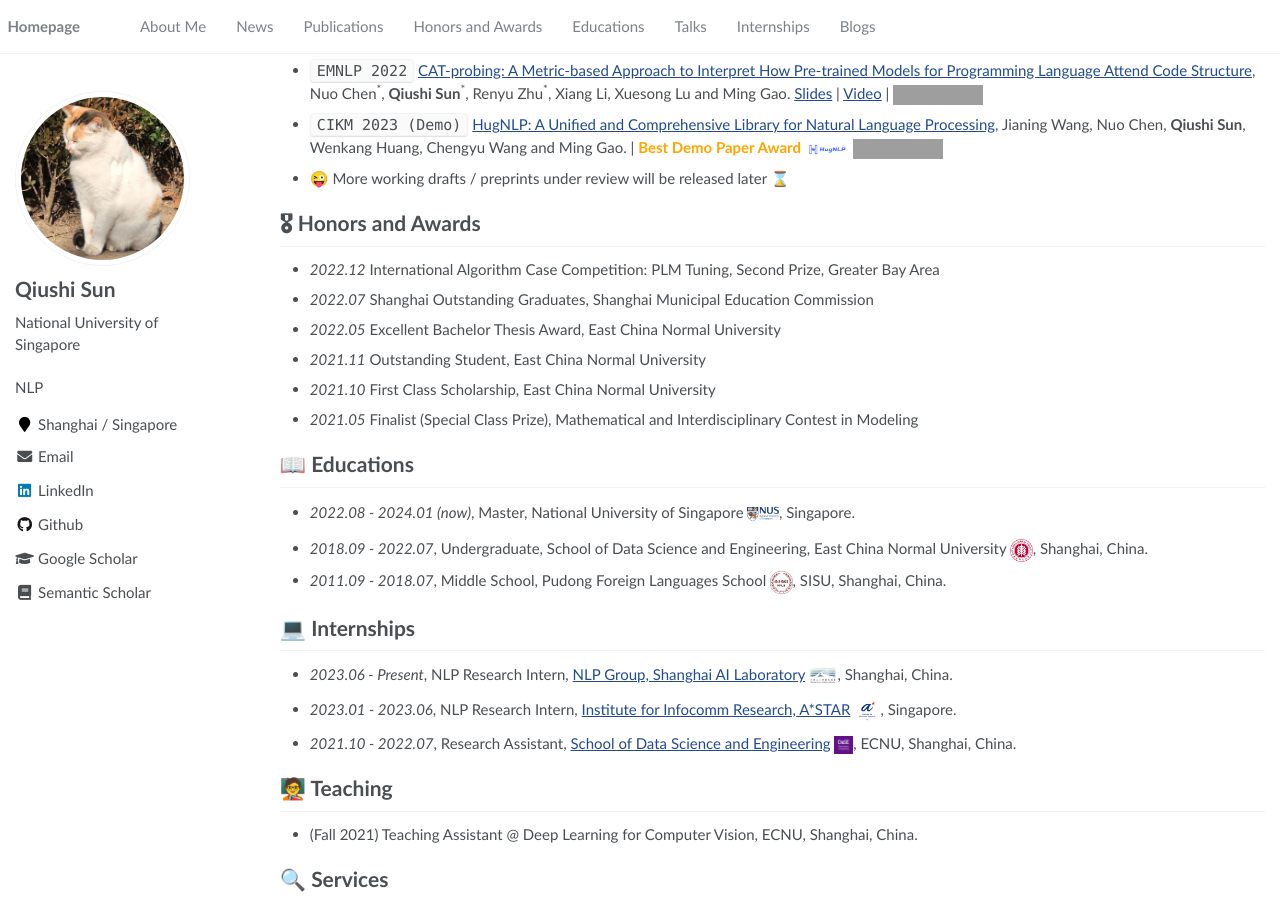
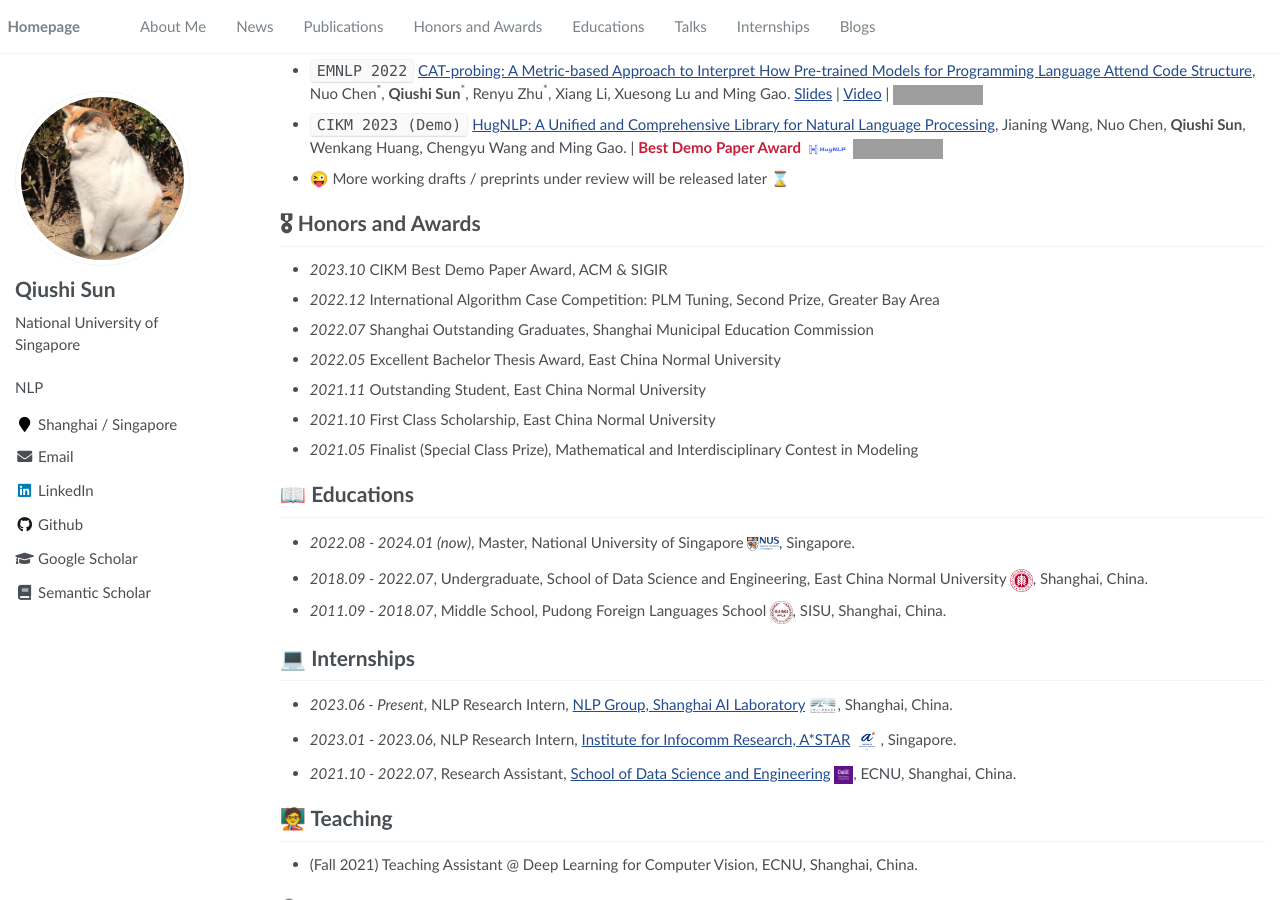
Before and after one commit to lixiang3776/lixiang3776.github.io, a Jekyll site: the page built from _pages/about.md, in a window 1280 px wide and 900 px high, scrolled down 880 px. Built offline with Jekyll 4.4.1, drawn with Linux system fonts in a browser that asks for light colours; grey boxes are pictures that could not be loaded.

Commit message:
update: misc

```diff
--- a/_pages/about.md
+++ b/_pages/about.md
@@ -55,10 +55,11 @@ Nuo Chen<sup>&#42;</sup>, **Qiushi Sun**<sup>&#42;</sup>, Renyu Zhu<sup>&#42;</s
 - ``ACL 2023`` [Do Large Language Models Know What They Don't Know?](https://arxiv.org/abs/2305.18153), Zhangyue Yin, **Qiushi Sun**, Qipeng Guo, Jiawen Wu, Xipeng Qiu and Xuanjing Huang. [Slides](./files/ACL23_LLMSA-Presentation.pdf) \| [Video](https://youtu.be/VTl8FAdNJEI) \| [![](https://img.shields.io/github/stars/yinzhangyue/SelfAware?style=social&label=Code+Stars)](https://github.com/yinzhangyue/SelfAware)
 - ``ACL 2023`` [When Gradient Descent Meets Derivative-Free Optimization: A Match Made in Black-Box Scenario](https://arxiv.org/abs/2305.10013), Chengcheng Han, Liqing Cui, Renyu Zhu, Jianing Wang, Nuo Chen, **Qiushi Sun**, Xiang Li and Ming Gao.
 - ``EMNLP 2022`` [CAT-probing: A Metric-based Approach to Interpret How Pre-trained Models for Programming Language Attend Code Structure](https://arxiv.org/abs/2210.04633), Nuo Chen<sup>&#42;</sup>, **Qiushi Sun**<sup>&#42;</sup>, Renyu Zhu<sup>&#42;</sup>, Xiang Li, Xuesong Lu and Ming Gao. [Slides](./files/EMNLP22_Presentation.pdf) \| [Video](https://doi.org/10.48448/76ht-3y46) \| [![](https://img.shields.io/github/stars/QiushiSun/CodeAttention?style=social&label=Code+Stars)](https://github.com/QiushiSun/CodeAttention)
-- ``CIKM 2023 (Demo)`` [HugNLP: A Unified and Comprehensive Library for Natural Language Processing](https://api.semanticscholar.org/CorpusID:257232389), Jianing Wang, Nuo Chen, **Qiushi Sun**, Wenkang Huang, Chengyu Wang and Ming Gao. \| <span style="color: orange;">**Best Demo Paper Award**</span> <img src='./images/hugnlp-logo.png' style='width: 2.95em;'> [![](https://img.shields.io/github/stars/wjn1996/HugNLP?style=social&label=Code+Stars)](https://github.com/HugAILab/HugNLP)
+- ``CIKM 2023 (Demo)`` [HugNLP: A Unified and Comprehensive Library for Natural Language Processing](https://api.semanticscholar.org/CorpusID:257232389), Jianing Wang, Nuo Chen, **Qiushi Sun**, Wenkang Huang, Chengyu Wang and Ming Gao. \| <span style="color: #C41E3A;">**Best Demo Paper Award**</span> <img src='./images/hugnlp-logo.png' style='width: 2.95em;'> [![](https://img.shields.io/github/stars/wjn1996/HugNLP?style=social&label=Code+Stars)](https://github.com/HugAILab/HugNLP)
 - 😜 More working drafts / preprints under review will be released later ⌛️
 
 # 🎖 Honors and Awards
+- *2023.10* CIKM Best Demo Paper Award, ACM & SIGIR
 - *2022.12* International Algorithm Case Competition: PLM Tuning, Second Prize, Greater Bay Area
 - *2022.07* Shanghai Outstanding Graduates, Shanghai Municipal Education Commission
 - *2022.05* Excellent Bachelor Thesis Award, East China Normal University
```
Also changed, not shown: 2 other files.
